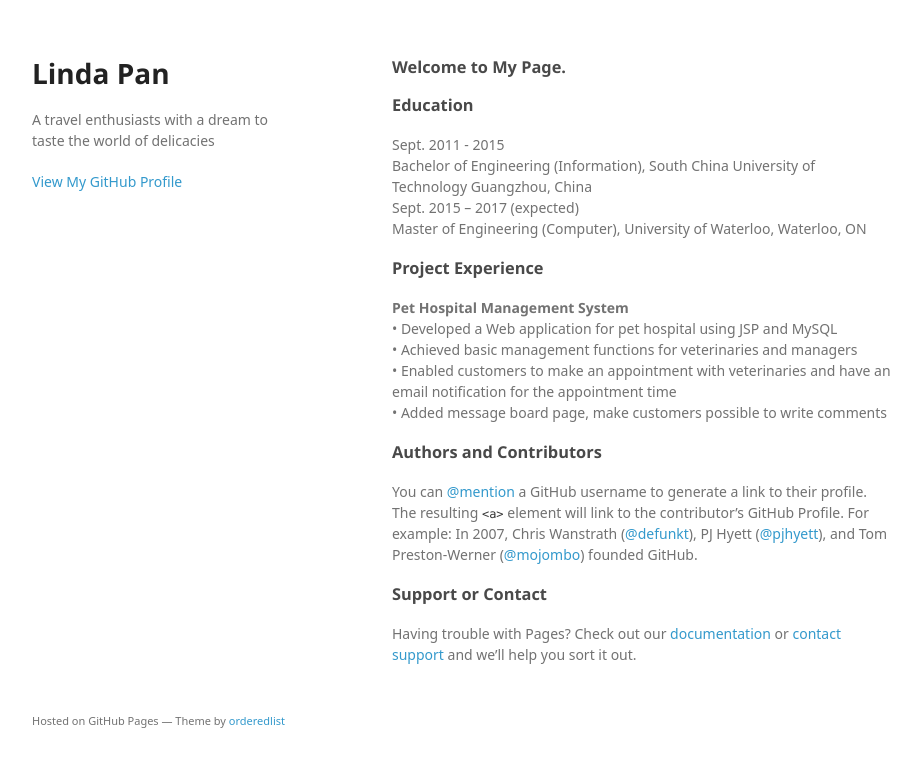
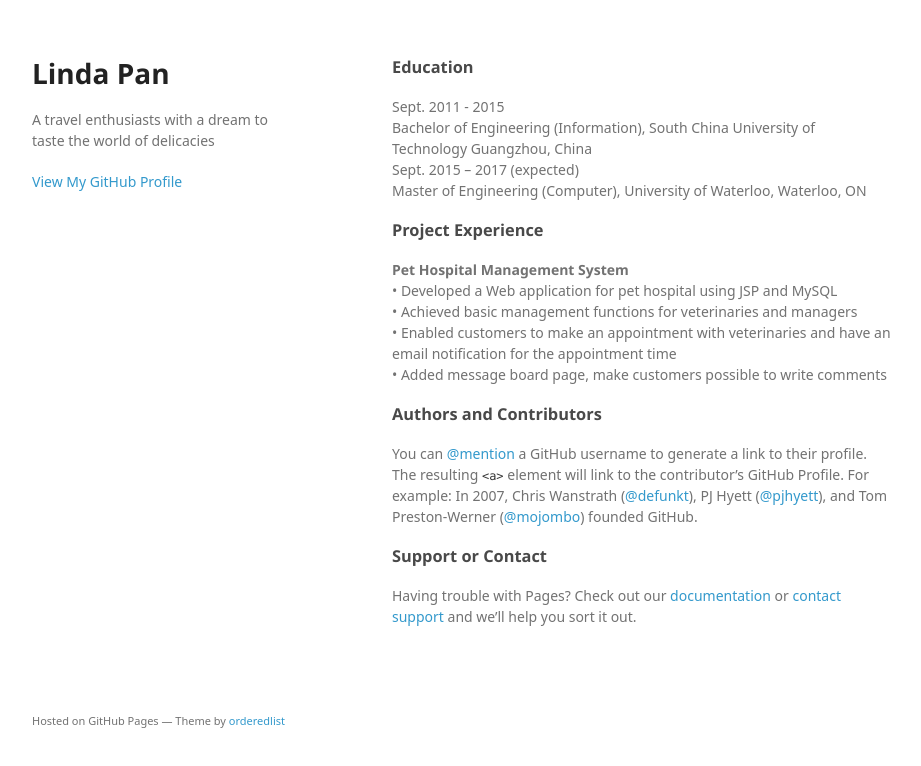
Before and after one commit to hypan/hypan.github.io, a plain HTML site: page index.html in a window 1280 px wide. Shown: the whole page, without its empty margins (178-1099 px from the left). Drawn offline with Linux system fonts and the light colour scheme; a web font is replaced by a local one.

Commit message:
remove title

```diff
--- a/index.html
+++ b/index.html
@@ -23,8 +23,6 @@
 
       </header>
       <section>
-        <h3>
-<a id="welcome-to-github-pages" class="anchor" href="#welcome-to-github-pages" aria-hidden="true"><span aria-hidden="true" class="octicon octicon-link"></span></a>Welcome to My Page.</h3>
 
 <h3>
 <a id="designer-templates" class="anchor" href="#designer-templates" aria-hidden="true"><span aria-hidden="true" class="octicon octicon-link"></span></a>Education</h3>
```
